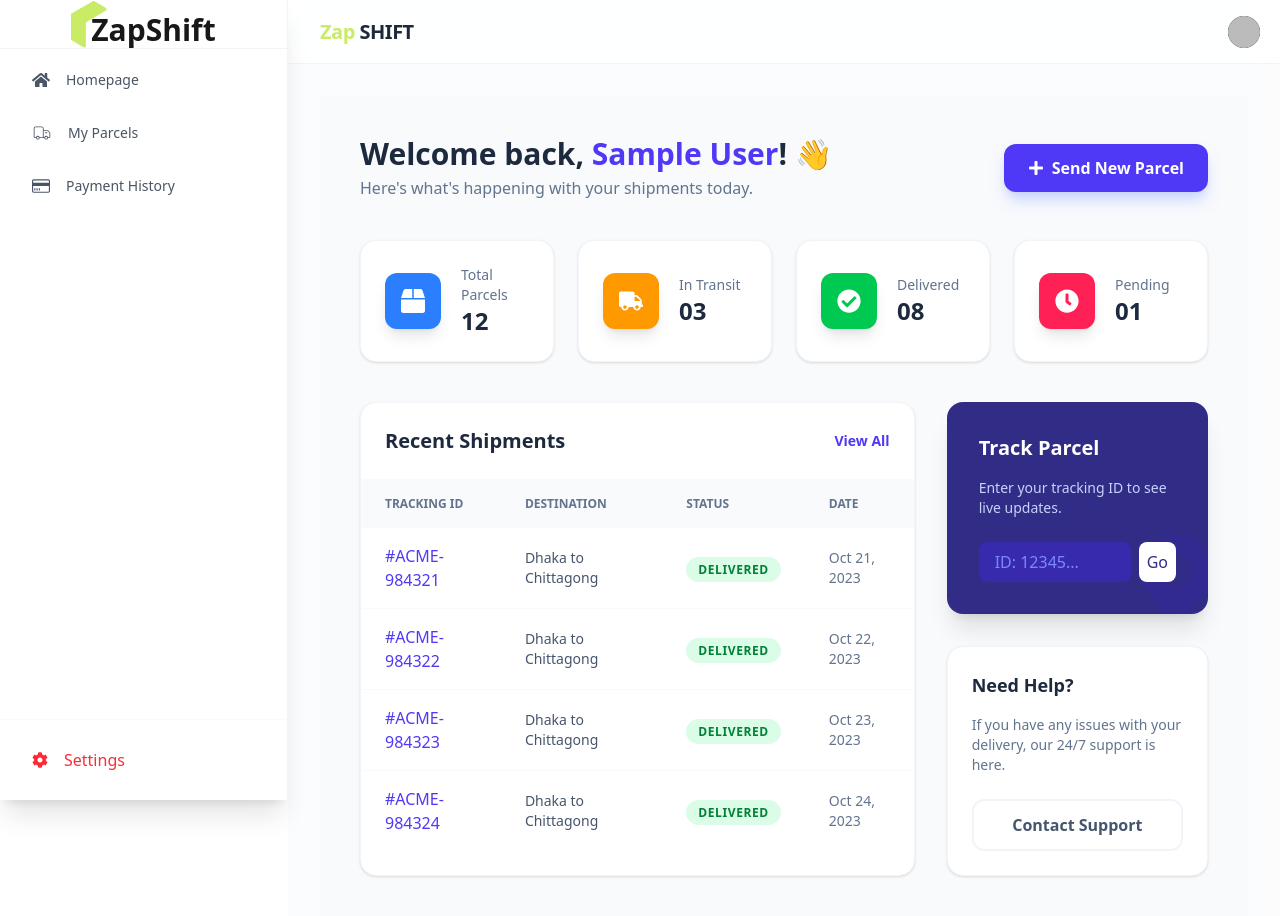
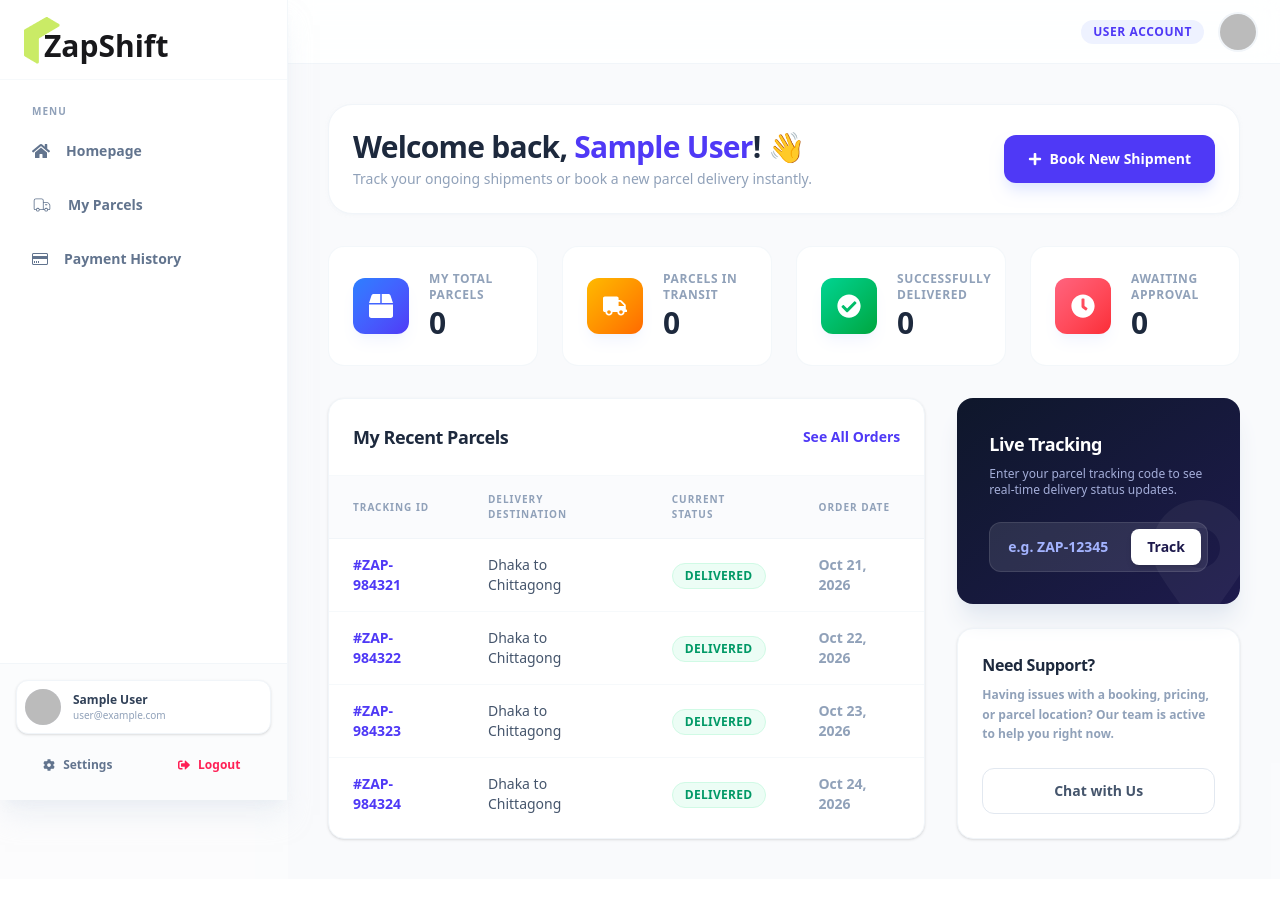
Before and after one commit to ismailhossain-dev/zap-shift-client, a React (Vite) app: page /dashboard in a window 1280 px wide. Shown: the top 916 px of the page. After the commit the page ends 879 px from the top, so only its background shows below. Built offline with nearby package versions, Linux system fonts and the light colour scheme; no server answers; sample sign-in values are in the browser's storage.

Commit message:
dashboard-problem-solve

```diff
--- a/src/layouts/DashboardLayout.jsx
+++ b/src/layouts/DashboardLayout.jsx
@@ -1,83 +1,92 @@
 import React from "react";
 import { Link, NavLink, Outlet } from "react-router";
 import { CiDeliveryTruck } from "react-icons/ci";
-import { FaUsers, FaHome, FaCog } from "react-icons/fa";
+import { FaUsers, FaHome, FaCog, FaUserCircle, FaSignOutAlt } from "react-icons/fa";
 import { ImCreditCard } from "react-icons/im";
+import { HiMenuAlt2 } from "react-icons/hi"; // মডার্ন হ্যামবার্গার আইকন
 import useAuth from "../hooks/useAuth";
 import Logo from "../components/logo/Logo";
 import useRole from "../hooks/useRole";
 
 const DashboardLayout = () => {
-  const { user } = useAuth();
+  const { user, logOut } = useAuth(); // logOut ফাংশনটি ডিপ্রোফাইল বা ফুটারের জন্য যুক্ত করা হয়েছে
   const { role } = useRole();
-  console.log(role);
 
   return (
-    <div className="drawer lg:drawer-open bg-base-100 font-sans ">
+    <div className="drawer lg:drawer-open bg-slate-50/50 font-sans min-h-screen antialiased">
       <input id="my-drawer-4" type="checkbox" className="drawer-toggle" />
 
-      <div className="drawer-content flex flex-col bg-slate-50/50">
-        {/* Modern Navbar */}
-        <nav className="navbar w-full bg-white border-b border-gray-100 px-4 sticky top-0 z-10 backdrop-blur-md bg-white/80">
-          <div className="flex-none lg:hidden">
-            <label htmlFor="my-drawer-4" className="btn btn-square btn-ghost">
-              <svg
-                xmlns="http://www.w3.org/2000/svg"
-                fill="none"
-                viewBox="0 0 24 24"
-                className="inline-block w-6 h-6 stroke-current"
-              >
-                <path
-                  strokeLinecap="round"
-                  strokeLinejoin="round"
-                  strokeWidth="2"
-                  d="M4 6h16M4 12h16M4 18h16"
-                ></path>
-              </svg>
+      {/* --- Main Content Container --- */}
+      <div className="drawer-content flex flex-col min-w-0">
+
+        {/* Modern Glassmorphism Navbar */}
+        <nav className="navbar w-full bg-white/80 border-b border-slate-100 px-6 sticky top-0 z-30 backdrop-blur-md flex justify-between items-center h-16">
+          <div className="flex items-center gap-2">
+            <label htmlFor="my-drawer-4" className="btn btn-square btn-ghost lg:hidden text-slate-600 hover:bg-slate-100 rounded-xl">
+              <HiMenuAlt2 className="text-2xl" />
             </label>
+            <div className="lg:hidden flex items-center gap-2">
+              <div className="h-8 w-8 bg-indigo-600 rounded-lg flex items-center justify-center text-white text-sm font-black shadow-md shadow-indigo-200">
+                ⚡
               </div>
-          <div className="flex-1 px-2 mx-2 font-bold text-xl tracking-tight text-primary">
-            Zap <span className="text-gray-800 font-extrabold uppercase">Shift</span>
+              <span className="font-black text-slate-800 tracking-tight text-lg">Zap Shift</span>
             </div>
-          <div className="flex-none hidden lg:block">
-            {/* Profile/Notification placeholder can go here */}
-            <div className="avatar placeholder btn btn-ghost btn-circle">
-              <div className="bg-neutral text-neutral-content rounded-full w-8">
-                <img src={user.photoURL} alt="" />
+          </div>
+
+          {/* User Status / Top Right Info */}
+          <div className="flex items-center gap-4">
+            <span className="hidden sm:inline-block text-xs font-bold text-indigo-600 bg-indigo-50 px-3 py-1 rounded-full uppercase tracking-wider">
+              {role || "Customer"} Account
+            </span>
+            <div className="avatar ring-2 ring-slate-100 rounded-full cursor-pointer hover:ring-indigo-500/30 transition-all">
+              <div className="w-9 h-9 rounded-full bg-slate-100 overflow-hidden">
+                {user?.photoURL ? (
+                  <img src={user.photoURL} alt="User profile" />
+                ) : (
+                  <div className="w-full h-full flex items-center justify-center bg-indigo-100 text-indigo-600 font-bold">
+                    {user?.displayName?.charAt(0) || "U"}
+                  </div>
+                )}
               </div>
             </div>
           </div>
         </nav>
 
-        {/* Dynamic Page Content */}
-        <main className="p-4 md:p-8">
-          <div className="max-w-6xl mx-auto">
+        {/* Dynamic Inner Page Content */}
+        <main className="w-full">
           <Outlet />
-          </div>
         </main>
       </div>
 
-      {/* Sidebar Design */}
-      <div className="drawer-side z-20 shadow-xl">
+      {/* --- Premium Sidebar Design --- */}
+      <div className="drawer-side z-40 shadow-xl shadow-slate-200/50">
         <label htmlFor="my-drawer-4" aria-label="close sidebar" className="drawer-overlay"></label>
-        <div className="min-h-full bg-white w-64 md:w-72 flex flex-col border-r border-gray-100">
-          {/* Sidebar Logo Area */}
-          {/* main logo */}
-          <div className="w-full flex justify-center  border-b border-gray-100">
-            {/* justify-center use kora hoyeche jate pura div-er majhkane thake */}
 
-            <Link to="/" className="flex items-center  no-underline group">
+        <div className="min-h-full bg-white w-72 flex flex-col justify-between border-r border-slate-100/80">
+
+          <div>
+            {/* Logo Wrapper */}
+            <div className="h-20 flex items-center px-6 border-b border-slate-100/60 bg-white">
+              <Link to="/" className="flex items-center no-underline group transition-transform active:scale-98">
                 <Logo />
               </Link>
             </div>
 
-          {/* Navigation Links */}
-          <ul className="menu px-4 gap-2 text-base-content grow">
+            {/* Navigation Menu List */}
+            <ul className="space-y-1.5 px-4 py-6 text-slate-600 font-sans">
+
+              {/* Core Links */}
+              <p className="text-[10px] font-bold uppercase text-slate-400 tracking-widest px-4 mb-2">Menu</p>
+
               <li>
                 <NavLink
                   to="/"
                   className={({ isActive }) =>
-                  `flex items-center gap-4 py-3 px-4 rounded-xl transition-all duration-200 font-medium ${isActive ? "bg-primary text-white shadow-md shadow-primary/20" : "hover:bg-gray-100 text-gray-600"}`
+                    `flex items-center gap-4 py-3.5 px-4 rounded-xl font-bold text-sm transition-all duration-200 ${
+                      isActive
+                        ? "bg-indigo-600 text-white shadow-lg shadow-indigo-100 border-none"
+                        : "hover:bg-slate-50 hover:text-slate-800 text-slate-500"
+                    }`
                   }
                 >
                   <FaHome className="text-lg" /> Homepage
@@ -88,10 +97,14 @@ const DashboardLayout = () => {
                 <NavLink
                   to="/dashboard/my-parcels"
                   className={({ isActive }) =>
-                  `flex items-center gap-4 py-3 px-4 rounded-xl transition-all duration-200 font-medium ${isActive ? "bg-primary text-white shadow-md shadow-primary/20" : "hover:bg-gray-100 text-gray-600"}`
+                    `flex items-center gap-4 py-3.5 px-4 rounded-xl font-bold text-sm transition-all duration-200 ${
+                      isActive
+                        ? "bg-indigo-600 text-white shadow-lg shadow-indigo-100 border-none"
+                        : "hover:bg-slate-50 hover:text-slate-800 text-slate-500"
+                    }`
                   }
                 >
-                <CiDeliveryTruck className="text-xl font-bold" /> My Parcels
+                  <CiDeliveryTruck className="text-xl font-black" /> My Parcels
                 </NavLink>
               </li>
 
@@ -99,48 +112,74 @@ const DashboardLayout = () => {
                 <NavLink
                   to="/dashboard/payment-history"
                   className={({ isActive }) =>
-                  `flex items-center gap-4 py-3 px-4 rounded-xl transition-all duration-200 font-medium ${isActive ? "bg-primary text-white shadow-md shadow-primary/20" : "hover:bg-gray-100 text-gray-600"}`
+                    `flex items-center gap-4 py-3.5 px-4 rounded-xl font-bold text-sm transition-all duration-200 ${
+                      isActive
+                        ? "bg-indigo-600 text-white shadow-lg shadow-indigo-100 border-none"
+                        : "hover:bg-slate-50 hover:text-slate-800 text-slate-500"
+                    }`
                   }
                 >
-                <ImCreditCard className="text-lg" /> Payment History
+                  <ImCreditCard className="text-base" /> Payment History
                 </NavLink>
               </li>
-            {/* Admin hole dekabe list gola */}
-            {role === "admin" ? (
-              <>
-                <li>
+
+              {/* Admin Panel Section */}
+              {role === "admin" && (
+                <div className="pt-4 mt-4 border-t border-slate-100">
+                  <p className="text-[10px] font-bold uppercase text-slate-400 tracking-widest px-4 mb-2">Admin Control</p>
+                  <li className="space-y-1.5">
                     <NavLink
                       to="/dashboard/users-management"
                       className={({ isActive }) =>
-                      `flex items-center gap-4 py-3 px-4 rounded-xl transition-all duration-200 font-medium ${isActive ? "bg-primary text-white shadow-md shadow-primary/20" : "hover:bg-gray-100 text-gray-600"}`
+                        `flex items-center gap-4 py-3.5 px-4 rounded-xl font-bold text-sm transition-all duration-200 ${
+                          isActive
+                            ? "bg-indigo-600 text-white shadow-lg shadow-indigo-100 border-none"
+                            : "hover:bg-slate-50 hover:text-slate-800 text-slate-500"
+                        }`
                       }
                     >
                       <FaUsers className="text-lg" /> Users Management
                     </NavLink>
-                </li>
-
-                <li>
                     <NavLink
                       to="/dashboard/approve-rider"
                       className={({ isActive }) =>
-                      `flex items-center gap-4 py-3 px-4 rounded-xl transition-all duration-200 font-medium ${isActive ? "bg-primary text-white shadow-md shadow-primary/20" : "hover:bg-gray-100 text-gray-600"}`
+                        `flex items-center gap-4 py-3.5 px-4 rounded-xl font-bold text-sm transition-all duration-200 ${
+                          isActive
+                            ? "bg-indigo-600 text-white shadow-lg shadow-indigo-100 border-none"
+                            : "hover:bg-slate-50 hover:text-slate-800 text-slate-500"
+                        }`
                       }
                     >
-                    <ImCreditCard className="text-lg" /> Approve Rider
+                      <ImCreditCard className="text-base" /> Approve Rider
                     </NavLink>
                   </li>
-              </>
-            ) : (
-              ""
+                </div>
               )}
             </ul>
+          </div>
 
-          {/* Footer Sidebar */}
-          <div className="p-4 border-t border-gray-50">
-            <button className="flex items-center gap-4 w-full py-3 px-4 rounded-xl hover:bg-red-50 text-red-500 transition-all font-medium">
+          {/* Sidebar Footer Block (User Profile Brief & Options) */}
+          <div className="p-4 border-t border-slate-100/80 bg-slate-50/50 space-y-2">
+            <div className="flex items-center gap-3 p-2 bg-white rounded-xl border border-slate-100 shadow-sm">
+              <div className="w-9 h-9 rounded-full bg-indigo-50 overflow-hidden flex items-center justify-center text-indigo-600 font-bold text-sm">
+                {user?.photoURL ? <img src={user.photoURL} alt="" /> : <FaUserCircle className="text-xl" />}
+              </div>
+              <div className="overflow-hidden">
+                <h4 className="font-bold text-xs text-slate-700 truncate">{user?.displayName || "Zap User"}</h4>
+                <p className="text-[10px] text-slate-400 truncate">{user?.email}</p>
+              </div>
+            </div>
+
+            <div className="grid grid-cols-2 gap-2 pt-1">
+              <button className="flex items-center justify-center gap-2 py-2.5 rounded-xl hover:bg-slate-100 text-slate-500 transition-all font-bold text-xs border border-transparent hover:border-slate-200">
                 <FaCog /> Settings
               </button>
+              <button onClick={logOut} className="flex items-center justify-center gap-2 py-2.5 rounded-xl hover:bg-rose-50 text-rose-500 transition-all font-bold text-xs">
+                <FaSignOutAlt /> Logout
+              </button>
             </div>
+          </div>
+
         </div>
       </div>
     </div>
--- a/src/pages/DashBoard/UserDashboard/UserDashboard.jsx
+++ b/src/pages/DashBoard/UserDashboard/UserDashboard.jsx
@@ -5,42 +5,45 @@ import useAuth from "../../../hooks/useAuth";
 const UserDashboard = () => {
   const { user } = useAuth();
 
-  // Dummy Data for Statistics
+  // একজন সাধারণ ইউজারের পার্সেল সংক্রান্ত স্ট্যাটাস
   const stats = [
-    { id: 1, title: "Total Parcels", value: "12", icon: <FaBox />, color: "bg-blue-500" },
-    { id: 2, title: "In Transit", value: "03", icon: <FaTruck />, color: "bg-amber-500" },
-    { id: 3, title: "Delivered", value: "08", icon: <FaCheckCircle />, color: "bg-green-500" },
-    { id: 4, title: "Pending", value: "01", icon: <FaClock />, color: "bg-rose-500" },
+    { id: 1, title: "My Total Parcels", value: "0", icon: <FaBox />, color: "from-blue-500 to-indigo-600" },
+    { id: 2, title: "Parcels In Transit", value: "0", icon: <FaTruck />, color: "from-amber-400 to-orange-500" },
+    { id: 3, title: "Successfully Delivered", value: "0", icon: <FaCheckCircle />, color: "from-emerald-400 to-green-600" },
+    { id: 4, title: "Awaiting Approval", value: "0", icon: <FaClock />, color: "from-rose-400 to-red-500" },
   ];
 
   return (
-    <div className="p-6 lg:p-10 bg-slate-50 min-h-screen">
+    <div className="p-4 md:p-8 lg:p-10 bg-slate-50/50 min-h-screen w-full max-w-[1400px] mx-auto space-y-8 font-sans antialiased">
+
       {/* Welcome Header */}
-      <div className="flex flex-col md:flex-row justify-between items-start md:items-center mb-10 gap-4">
+      <div className="flex flex-col sm:flex-row justify-between items-start sm:items-center gap-4 bg-white p-6 rounded-3xl border border-slate-100 shadow-sm shadow-slate-100/50">
         <div>
-          <h1 className="text-3xl font-bold text-slate-800">
+          <h1 className="text-2xl md:text-3xl font-black text-slate-800 tracking-tight">
             Welcome back, <span className="text-indigo-600">{user?.displayName || "User"}</span>! 👋
           </h1>
-          <p className="text-slate-500 mt-1">Here's what's happening with your shipments today.</p>
+          <p className="text-slate-400 text-sm font-medium mt-1">
+            Track your ongoing shipments or book a new parcel delivery instantly.
+          </p>
         </div>
-        <button className="flex items-center gap-2 bg-indigo-600 hover:bg-indigo-700 text-white px-6 py-3 rounded-xl shadow-lg shadow-indigo-200 transition-all active:scale-95 font-semibold">
-          <FaPlus /> Send New Parcel
+        <button className="w-full sm:w-auto flex items-center justify-center gap-2 bg-indigo-600 hover:bg-indigo-700 text-white px-6 py-3.5 rounded-xl shadow-lg shadow-indigo-100 transition-all hover:-translate-y-0.5 active:translate-y-0 font-bold text-sm">
+          <FaPlus /> Book New Shipment
         </button>
       </div>
 
       {/* Stats Grid */}
-      <div className="grid grid-cols-1 sm:grid-cols-2 lg:grid-cols-4 gap-6 mb-10">
+      <div className="grid grid-cols-1 sm:grid-cols-2 xl:grid-cols-4 gap-6">
         {stats.map((stat) => (
           <div
             key={stat.id}
-            className="bg-white p-6 rounded-2xl shadow-sm border border-slate-100 flex items-center gap-5 hover:shadow-md transition-shadow"
+            className="bg-white p-6 rounded-2xl border border-slate-100/80 flex items-center gap-5 hover:shadow-xl hover:shadow-slate-100/40 transition-all duration-300 group"
           >
-            <div className={`${stat.color} p-4 rounded-xl text-white text-2xl shadow-lg`}>
+            <div className={`bg-gradient-to-br ${stat.color} p-4 rounded-xl text-white text-2xl shadow-lg shadow-indigo-100/40 transform group-hover:scale-105 transition-transform`}>
               {stat.icon}
             </div>
             <div>
-              <p className="text-slate-500 text-sm font-medium">{stat.title}</p>
-              <h3 className="text-2xl font-bold text-slate-800">{stat.value}</h3>
+              <p className="text-slate-400 text-xs font-bold uppercase tracking-wider">{stat.title}</p>
+              <h3 className="text-3xl font-black text-slate-800 mt-0.5 tracking-tight">{stat.value}</h3>
             </div>
           </div>
         ))}
@@ -48,79 +51,96 @@ const UserDashboard = () => {
 
       {/* Main Content Grid */}
       <div className="grid grid-cols-1 lg:grid-cols-3 gap-8">
-        {/* Recent Shipments Table */}
-        <div className="lg:col-span-2 bg-white rounded-2xl shadow-sm border border-slate-100 overflow-hidden">
-          <div className="p-6 border-b border-slate-50 flex justify-between items-center">
-            <h2 className="text-xl font-bold text-slate-800">Recent Shipments</h2>
-            <button className="text-indigo-600 text-sm font-semibold hover:underline">
-              View All
+
+        {/* My Recent Orders / Parcels */}
+        <div className="lg:col-span-2 bg-white rounded-2xl border border-slate-100 shadow-sm overflow-hidden flex flex-col justify-between">
+          <div>
+            <div className="p-6 border-b border-slate-100/60 flex justify-between items-center">
+              <h2 className="text-lg font-black text-slate-800 tracking-tight">My Recent Parcels</h2>
+              <button className="text-indigo-600 text-sm font-bold hover:text-indigo-700 hover:underline underline-offset-4 transition-all">
+                See All Orders
               </button>
             </div>
+
             <div className="overflow-x-auto">
               <table className="w-full text-left border-collapse">
                 <thead>
-                <tr className="bg-slate-50 text-slate-500 uppercase text-xs">
-                  <th className="px-6 py-4 font-semibold">Tracking ID</th>
-                  <th className="px-6 py-4 font-semibold">Destination</th>
-                  <th className="px-6 py-4 font-semibold">Status</th>
-                  <th className="px-6 py-4 font-semibold">Date</th>
+                  <tr className="bg-slate-50/70 text-slate-400 uppercase text-[10px] font-bold tracking-widest border-b border-slate-100">
+                    <th className="px-6 py-4">Tracking ID</th>
+                    <th className="px-6 py-4">Delivery Destination</th>
+                    <th className="px-6 py-4">Current Status</th>
+                    <th className="px-6 py-4">Order Date</th>
                   </tr>
                 </thead>
-              <tbody className="divide-y divide-slate-50">
+                <tbody className="divide-y divide-slate-100/60">
                   {[1, 2, 3, 4].map((item) => (
-                  <tr key={item} className="hover:bg-slate-50/50 transition-colors">
-                    <td className="px-6 py-4 font-medium text-indigo-600">#ACME-98432{item}</td>
-                    <td className="px-6 py-4 text-slate-600 text-sm">Dhaka to Chittagong</td>
+                    <tr key={item} className="hover:bg-slate-50/30 transition-colors group">
+                      <td className="px-6 py-4 font-bold text-indigo-600 text-sm group-hover:text-indigo-700 transition-colors">
+                        #ZAP-98432{item}
+                      </td>
+                      <td className="px-6 py-4 text-slate-600 text-sm font-medium">
+                        Dhaka to Chittagong
+                      </td>
                       <td className="px-6 py-4">
-                      <span className="px-3 py-1 bg-green-100 text-green-700 rounded-full text-xs font-bold uppercase tracking-wider">
+                        <span className="inline-flex items-center px-3 py-1 bg-emerald-50 text-emerald-600 rounded-full text-xs font-extrabold uppercase tracking-wide border border-emerald-100">
                           Delivered
                         </span>
                       </td>
-                    <td className="px-6 py-4 text-slate-500 text-sm">Oct 2{item}, 2023</td>
+                      <td className="px-6 py-4 text-slate-400 text-sm font-semibold">
+                        Oct 2{item}, 2026
+                      </td>
                     </tr>
                   ))}
                 </tbody>
               </table>
             </div>
           </div>
+        </div>
 
-        {/* Quick Tracking & Support */}
-        <div className="space-y-8">
-          {/* Tracking Card */}
-          <div className="bg-indigo-900 text-white p-8 rounded-2xl shadow-xl relative overflow-hidden">
+        {/* Right Sidebar Widgets */}
+        <div className="space-y-6">
+
+          {/* Live Tracking Card Widget */}
+          <div className="bg-gradient-to-br from-slate-900 to-indigo-950 text-white p-6 md:p-8 rounded-2xl shadow-xl shadow-slate-200 relative overflow-hidden group">
             <div className="relative z-10">
-              <h3 className="text-xl font-bold mb-4">Track Parcel</h3>
-              <p className="text-indigo-200 text-sm mb-6">
-                Enter your tracking ID to see live updates.
+              <h3 className="text-lg font-black tracking-tight mb-2">Live Tracking</h3>
+              <p className="text-indigo-200/80 text-xs font-medium mb-6">
+                Enter your parcel tracking code to see real-time delivery status updates.
               </p>
-              <div className="flex gap-2">
+
+              <div className="flex gap-2 bg-white/10 p-1.5 rounded-xl border border-white/10 focus-within:border-indigo-400/50 focus-within:ring-2 focus-within:ring-indigo-500/20 transition-all">
                 <input
                   type="text"
-                  placeholder="ID: 12345..."
-                  className="w-full bg-indigo-800 border-none rounded-lg px-4 py-2 text-white placeholder:text-indigo-400 focus:ring-2 focus:ring-indigo-400 outline-none"
+                  placeholder="e.g. ZAP-12345"
+                  className="w-full bg-transparent border-none rounded-lg px-3 py-2 text-white placeholder:text-indigo-300 text-sm font-semibold outline-none"
                 />
-                <button className="bg-white text-indigo-900 p-2 rounded-lg hover:bg-indigo-50 transition-colors">
-                  Go
+                <button className="bg-white text-indigo-950 font-bold px-4 rounded-lg hover:bg-indigo-50 transition-colors text-sm shadow-md">
+                  Track
                 </button>
               </div>
             </div>
-            {/* Background Decoration */}
-            <div className="absolute -right-4 -bottom-4 text-indigo-800 text-8xl opacity-30">
+
+            {/* Background Icon Decoration */}
+            <div className="absolute -right-6 -bottom-6 text-white/5 text-9xl transform group-hover:scale-110 transition-transform duration-500 pointer-events-none">
               <FaMapMarkerAlt />
             </div>
           </div>
 
-          {/* Support Card */}
-          <div className="bg-white p-6 rounded-2xl shadow-sm border border-slate-100">
-            <h3 className="text-lg font-bold text-slate-800 mb-4">Need Help?</h3>
-            <p className="text-slate-500 text-sm mb-6">
-              If you have any issues with your delivery, our 24/7 support is here.
+          {/* Customer Support Card */}
+          <div className="bg-white p-6 rounded-2xl border border-slate-100 shadow-sm flex flex-col justify-between">
+            <div>
+              <h3 className="text-base font-black text-slate-800 tracking-tight mb-2">Need Support?</h3>
+              <p className="text-slate-400 text-xs font-semibold leading-relaxed mb-6">
+                Having issues with a booking, pricing, or parcel location? Our team is active to help you right now.
               </p>
-            <button className="w-full border-2 border-slate-100 hover:border-indigo-600 hover:text-indigo-600 text-slate-600 font-bold py-3 rounded-xl transition-all">
-              Contact Support
+            </div>
+            <button className="w-full border border-slate-200 hover:border-indigo-600 hover:text-indigo-600 text-slate-600 font-bold py-3 rounded-xl text-sm transition-all bg-white hover:bg-indigo-50/20">
+              Chat with Us
             </button>
           </div>
+
         </div>
+
       </div>
     </div>
   );
```
Also changed, not shown: src/pages/Auth/Login/Login.jsx (+13 -4 lines), src/pages/Auth/Register/Register.jsx (+16 -8 lines). Lines whose indentation alone changed are shown as unchanged.
